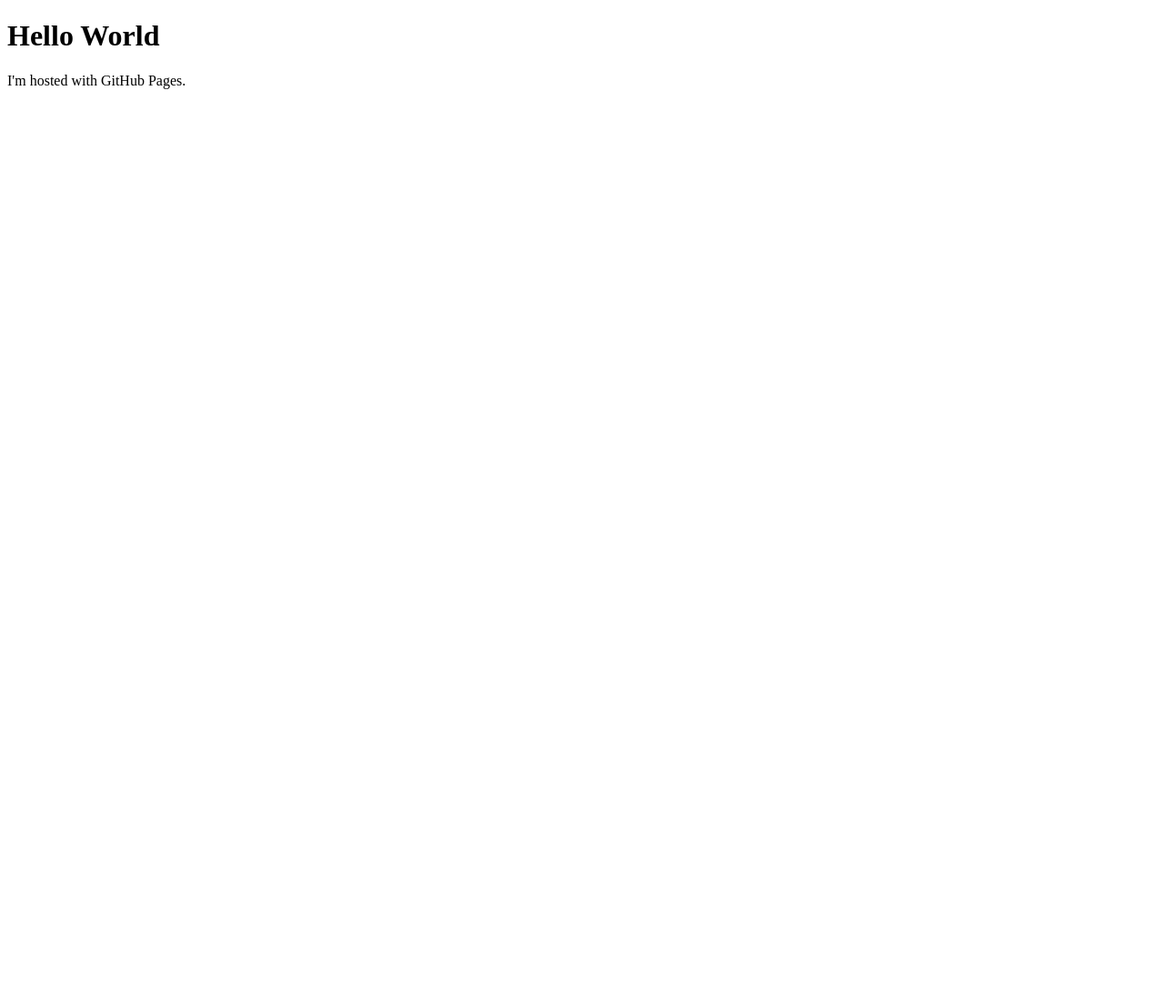
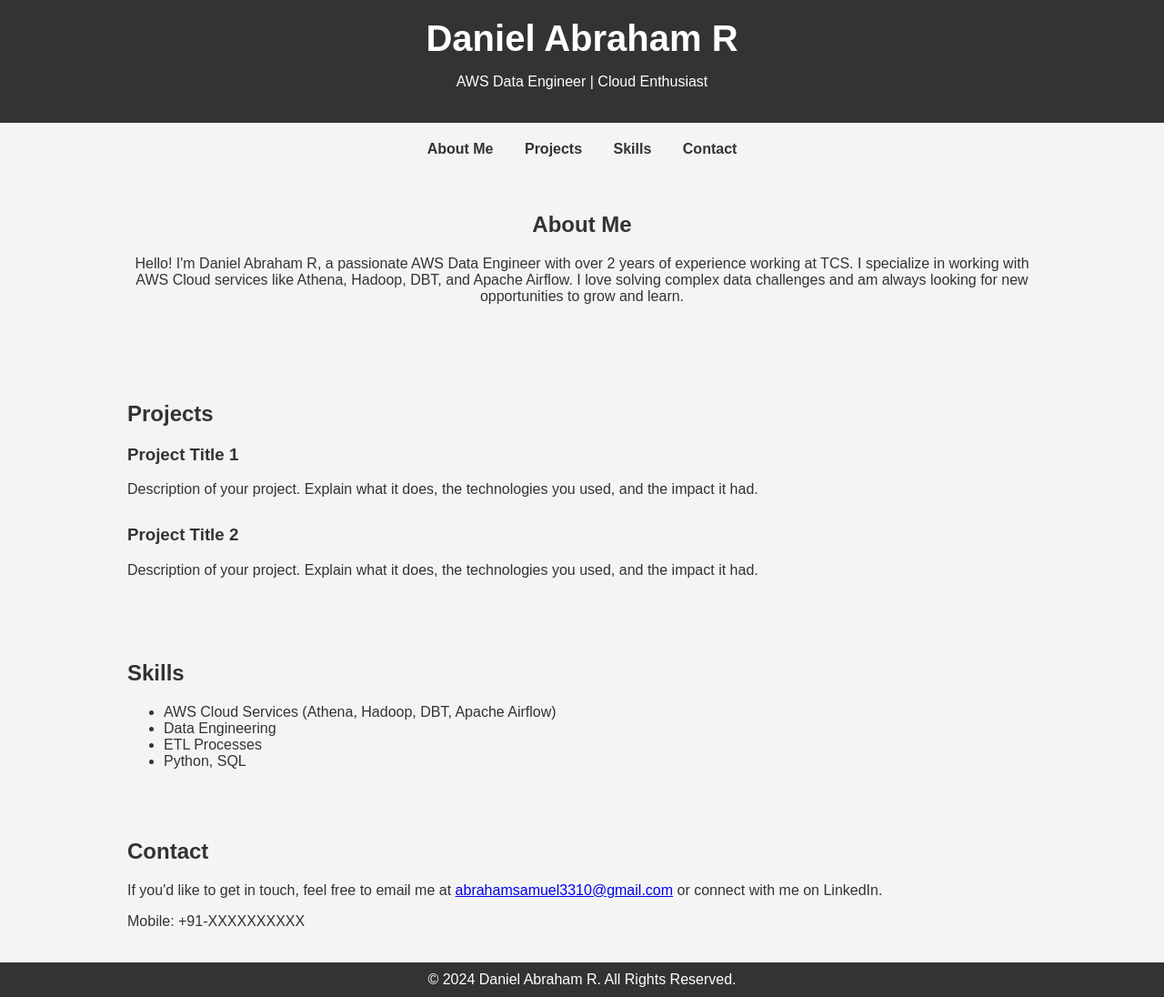
Before and after one commit to DannyBoy3310/DannyBoy3310.github.io, a plain HTML site: page index.html in a window 1280 px wide. Shown: the whole page at 91% size. Before the commit the page ends 800 px from the top, so only its background shows below. Drawn offline with Linux system fonts and the light colour scheme.

Commit message:
Update index.html

```diff
--- a/index.html
+++ b/index.html
@@ -1,7 +1,114 @@
 <!DOCTYPE html>
-<html>
+<html lang="en">
+<head>
+    <meta charset="UTF-8">
+    <meta name="viewport" content="width=device-width, initial-scale=1.0">
+    <title>Daniel Abraham R | Portfolio</title>
+    <link rel="stylesheet" href="styles.css"> <!-- Link to external CSS file if needed -->
+    <style>
+        body {
+            font-family: Arial, sans-serif;
+            margin: 0;
+            padding: 0;
+            background-color: #f4f4f4;
+            color: #333;
+        }
+        header {
+            background-color: #333;
+            color: #fff;
+            padding: 20px 0;
+            text-align: center;
+        }
+        header h1 {
+            margin: 0;
+            font-size: 2.5em;
+        }
+        nav {
+            margin: 20px 0;
+            text-align: center;
+        }
+        nav a {
+            margin: 0 15px;
+            text-decoration: none;
+            color: #333;
+            font-weight: bold;
+        }
+        section {
+            padding: 20px;
+            max-width: 1000px;
+            margin: 0 auto;
+        }
+        .intro {
+            text-align: center;
+            margin-bottom: 30px;
+        }
+        .project {
+            margin-bottom: 30px;
+        }
+        .project h3 {
+            margin-top: 0;
+        }
+        footer {
+            background-color: #333;
+            color: #fff;
+            padding: 10px 0;
+            text-align: center;
+        }
+        footer p {
+            margin: 0;
+        }
+    </style>
+</head>
 <body>
-<h1>Hello World</h1>
-<p>I'm hosted with GitHub Pages.</p>
+    <header>
+        <h1>Daniel Abraham R</h1>
+        <p>AWS Data Engineer | Cloud Enthusiast</p>
+    </header>
+
+    <nav>
+        <a href="#about">About Me</a>
+        <a href="#projects">Projects</a>
+        <a href="#skills">Skills</a>
+        <a href="#contact">Contact</a>
+    </nav>
+
+    <section id="about" class="intro">
+        <h2>About Me</h2>
+        <p>Hello! I'm Daniel Abraham R, a passionate AWS Data Engineer with over 2 years of experience working at TCS. I specialize in working with AWS Cloud services like Athena, Hadoop, DBT, and Apache Airflow. I love solving complex data challenges and am always looking for new opportunities to grow and learn.</p>
+    </section>
+
+    <section id="projects">
+        <h2>Projects</h2>
+        <div class="project">
+            <h3>Project Title 1</h3>
+            <p>Description of your project. Explain what it does, the technologies you used, and the impact it had.</p>
+        </div>
+        <div class="project">
+            <h3>Project Title 2</h3>
+            <p>Description of your project. Explain what it does, the technologies you used, and the impact it had.</p>
+        </div>
+        <!-- Add more projects as needed -->
+    </section>
+
+    <section id="skills">
+        <h2>Skills</h2>
+        <ul>
+            <li>AWS Cloud Services (Athena, Hadoop, DBT, Apache Airflow)</li>
+            <li>Data Engineering</li>
+            <li>ETL Processes</li>
+            <li>Python, SQL</li>
+            <!-- Add more skills as needed -->
+        </ul>
+    </section>
+
+    <section id="contact">
+        <h2>Contact</h2>
+        <p>If you'd like to get in touch, feel free to email me at <a href="mailto:abrahamsamuel3310@gmail.com">abrahamsamuel3310@gmail.com</a> or connect with me on LinkedIn.</p>
+        <p>Mobile: +91-XXXXXXXXXX</p>
+    </section>
+
+    <footer>
+        <p>&copy; 2024 Daniel Abraham R. All Rights Reserved.</p>
+    </footer>
 </body>
 </html>
```
